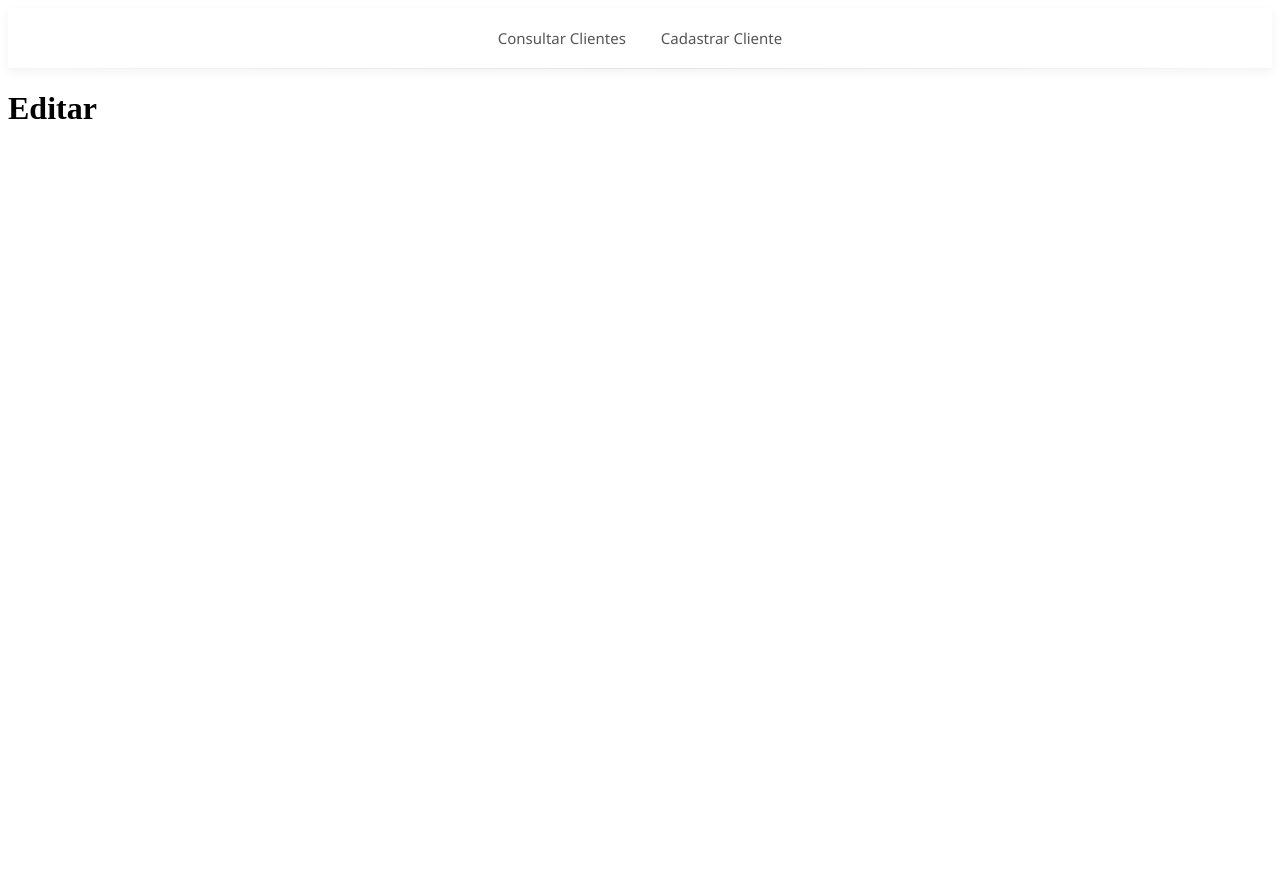
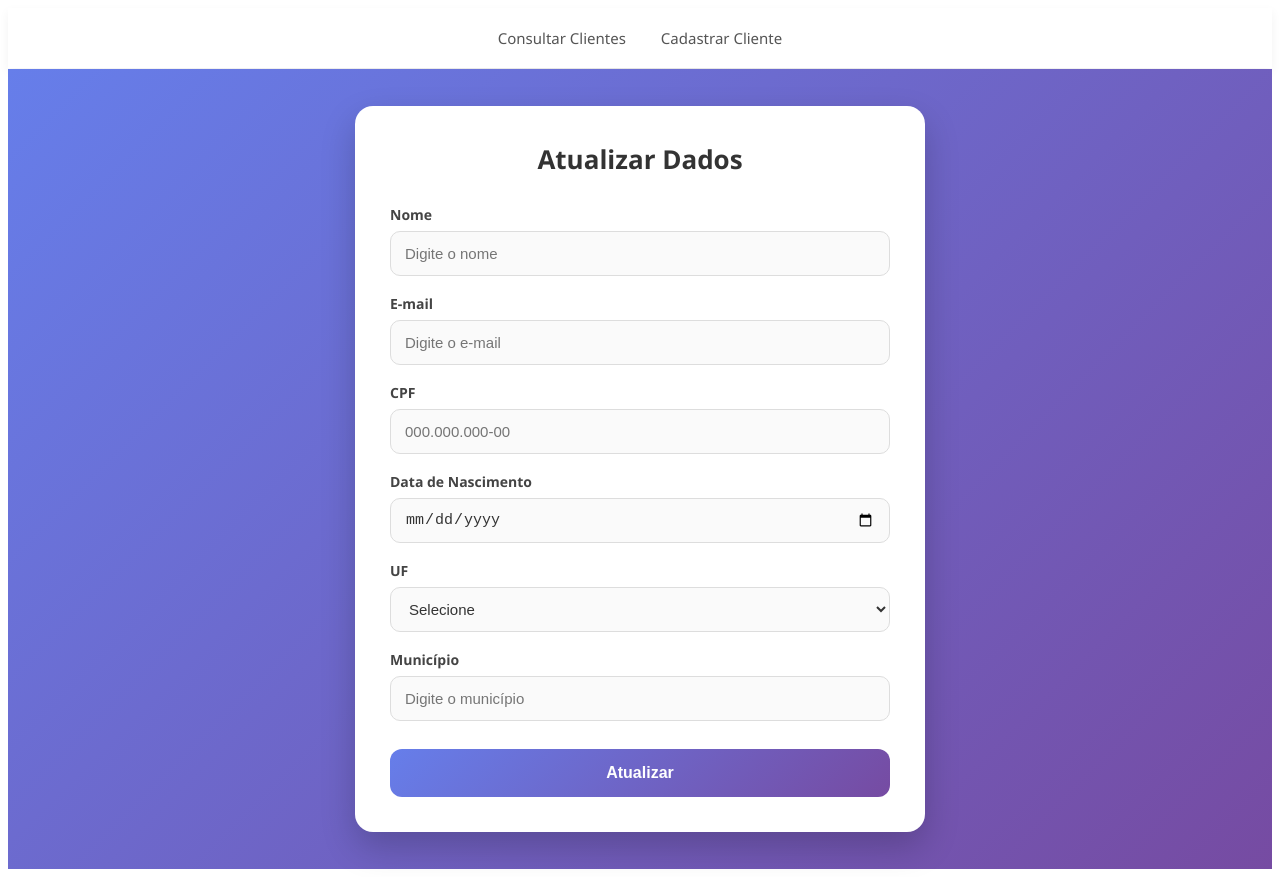
Before and after one commit to felipefaraujo14-hue/crud_pessoas, an Angular app: page /editar/1 in a window 1280 px wide. Before the commit the page ends 800 px from the top, so only its background shows below. Built offline with nearby package versions, Linux system fonts and the light colour scheme.

Commit message:
....................

```diff
--- a/src/app/pessoas/editar/editar.css
+++ b/src/app/pessoas/editar/editar.css
@@ -0,0 +1,90 @@
+/* Fundo centralizado */
+:host {
+    display: flex;
+    justify-content: center;
+    align-items: center;
+    min-height: 100vh;
+    background: linear-gradient(135deg, #667eea, #764ba2);
+    font-family: "Segoe UI", Arial, sans-serif;
+    padding: 20px;
+    box-sizing: border-box;
+  }
+
+  /* Card centralizado */
+  form {
+    width: 100%;
+    max-width: 500px;
+    background: #ffffff;
+    padding: 35px;
+    border-radius: 18px;
+    box-shadow: 0 15px 35px rgba(0, 0, 0, 0.2);
+    display: flex;
+    flex-direction: column;
+    gap: 18px;
+  }
+
+  /* Título */
+  h2 {
+    color: #333333;
+    font-size: 26px;
+    font-weight: 700;
+    text-align: center;
+    margin: 0 0 10px 0;
+    text-align: center;
+  }
+
+  /* Cada grupo de Label + Campo */
+  form > div {
+    display: flex;
+    flex-direction: column;
+    gap: 7px;
+  }
+
+  /* Labels */
+  label {
+    font-size: 14px;
+    font-weight: 600;
+    color: #444444;
+  }
+
+  /* Campos de entrada */
+  input,
+  select {
+    width: 100%;
+    height: 45px;
+    border: 1px solid #ddd;
+    border-radius: 10px;
+    padding: 0 14px;
+    font-size: 15px;
+    background: #fafafa;
+    color: #333;
+    outline: none;
+    box-sizing: border-box;
+    transition: border-color 0.3s, box-shadow 0.3s;
+  }
+
+  input:focus,
+  select:focus {
+    background: #fff;
+    border-color: #667eea;
+    box-shadow: 0 0 0 3px rgba(102, 126, 234, 0.2);
+  }
+
+  /* Botão */
+  button {
+    margin-top: 10px;
+    height: 48px;
+    border: none;
+    border-radius: 12px;
+    background: linear-gradient(135deg, #667eea, #764ba2);
+    color: #ffffff;
+    font-size: 16px;
+    font-weight: 600;
+    cursor: pointer;
+    transition: transform 0.2s, box-shadow 0.2s;
+  }
+
+  button:hover {
+    transform: translateY(-2px);
+    box-shadow: 0 8px 20px rgba(102, 126, 234, 0.4);
+  }
--- a/src/app/pessoas/editar/editar.html
+++ b/src/app/pessoas/editar/editar.html
@@ -1 +1,63 @@
-<h1>Editar</h1>
+<form [formGroup]="formulario" (ngSubmit)="salvar()">
+    <h2>Atualizar Dados</h2>
+  <div>
+    <label for="nome">Nome</label>
+    <input type="text" id="nome" formControlName="nome" placeholder="Digite o nome">
+  </div>
+
+  <div>
+    <label for="email">E-mail</label>
+    <input type="email" id="email" formControlName="email" placeholder="Digite o e-mail">
+  </div>
+
+  <div>
+    <label for="cpf">CPF</label>
+    <input type="text" id="cpf" formControlName="cpf" placeholder="000.000.000-00">
+  </div>
+
+  <div>
+    <label for="dataNascimento">Data de Nascimento</label>
+    <input type="date" id="dataNascimento" formControlName="dataNascimento">
+  </div>
+
+  <div>
+    <label for="uf">UF</label>
+    <select id="uf" formControlName="uf">
+      <option value="">Selecione</option>
+      <option value="AC">AC</option>
+      <option value="AP">AP</option>
+      <option value="AM">AM</option>
+      <option value="PA">PA</option>
+      <option value="RO">RO</option>
+      <option value="RR">RR</option>
+      <option value="TO">TO</option>
+      <option value="AL">AL</option>
+      <option value="BA">BA</option>
+      <option value="CE">CE</option>
+      <option value="MA">MA</option>
+      <option value="PB">PB</option>
+      <option value="PE">PE</option>
+      <option value="PI">PI</option>
+      <option value="RN">RN</option>
+      <option value="SE">SE</option>
+      <option value="DF">DF</option>
+      <option value="GO">GO</option>
+      <option value="MT">MT</option>
+      <option value="MS">MS</option>
+      <option value="ES">ES</option>
+      <option value="MG">MG</option>
+      <option value="RJ">RJ</option>
+      <option value="SP">SP</option>
+      <option value="PR">PR</option>
+      <option value="RS">RS</option>
+      <option value="SC">SC</option>
+    </select>
+  </div>
+
+  <div>
+    <label for="municipio">Município</label>
+    <input type="text" id="municipio" formControlName="municipio" placeholder="Digite o município">
+  </div>
+
+  <button type="submit">Atualizar</button>
+</form>
--- a/src/app/pessoas/editar/editar.ts
+++ b/src/app/pessoas/editar/editar.ts
@@ -1,13 +1,59 @@
-import { Component } from '@angular/core';
+import { Component, OnInit } from '@angular/core';
 import { CommonModule } from '@angular/common';
-import { FormsModule } from '@angular/forms';
-import { Consulta } from '../consulta/consulta';
+import { ActivatedRoute } from '@angular/router';
+import { PessoaService } from '../pessoa.service';
+import { FormBuilder, FormGroup, ReactiveFormsModule } from '@angular/forms';
 
 @Component({
   selector: 'app-editar',
   standalone: true,
-  imports: [],
+  imports: [CommonModule, ReactiveFormsModule],
   templateUrl: './editar.html',
   styleUrl: './editar.css',
 })
-export class Editar {}
+export class Editar implements OnInit {
+
+  id!: number;
+  formulario!: FormGroup;
+
+  constructor(
+    private fb: FormBuilder,
+    private route: ActivatedRoute,
+    private pessoaService: PessoaService
+  ) {}
+
+  ngOnInit() {
+
+    // Cria o formulário
+    this.formulario = this.fb.group({
+      nome: [''],
+      email: [''],
+      cpf: [''],
+      dataNascimento: [''],
+      uf: [''],
+      municipio: ['']
+    });
+
+    // Pega o ID da URL
+    this.id = Number(this.route.snapshot.paramMap.get('id'));
+
+    // Busca o cliente
+    const cliente = this.pessoaService.buscarPorId(this.id);
+
+    // Preenche o formulário
+    if (cliente) {
+      this.formulario.patchValue(cliente);
+    }
+  }
+
+  salvar() {
+
+    const clienteAtualizado = {
+      id: this.id,
+      ...this.formulario.value
+    };
+
+    this.pessoaService.atualizar(clienteAtualizado);
+  }
+
+}
--- a/src/app/pessoas/pessoas.css
+++ b/src/app/pessoas/pessoas.css
@@ -0,0 +1,117 @@
+/* Fundo geral da página */
+:host {
+    display: flex;
+    justify-content: center;
+    align-items: center;
+    min-height: 100vh;
+    background: linear-gradient(135deg, #667eea, #764ba2);
+    font-family: "Segoe UI", Arial, sans-serif;
+    padding: 20px;
+  }
+
+  /* Título do cadastro */
+  h2 {
+    position: absolute;
+    top: 40px;
+    color: white;
+    font-size: 32px;
+    font-weight: 700;
+    letter-spacing: 1px;
+    text-align: center;
+  }
+
+  /* Card do formulário */
+  form {
+    width: 100%;
+    max-width: 550px;
+    background: #ffffff;
+    padding: 35px;
+    border-radius: 18px;
+    box-shadow: 0 15px 35px rgba(0, 0, 0, 0.20);
+    display: flex;
+    flex-direction: column;
+    gap: 18px;
+  }
+
+  /* Cada grupo de campo */
+  form div {
+    display: flex;
+    flex-direction: column;
+    gap: 7px;
+  }
+
+  /* Labels */
+  label {
+    font-size: 14px;
+    font-weight: 600;
+    color: #333;
+  }
+
+  /* Inputs e Select */
+  input,
+  select {
+    width: 100%;
+    height: 45px;
+    border: 1px solid #ddd;
+    border-radius: 10px;
+    padding: 0 14px;
+    font-size: 15px;
+    background: #fafafa;
+    transition: border-color .3s, box-shadow .3s, background .3s;
+    outline: none;
+  }
+
+  /* Quando o usuário clica no campo */
+  input:focus,
+  select:focus {
+    background: #fff;
+    border-color: #667eea;
+    box-shadow: 0 0 0 3px rgba(102, 126, 234, 0.20);
+  }
+
+  /* Placeholder */
+  input::placeholder {
+    color: #999;
+  }
+
+  /* Botão */
+  button {
+    margin-top: 15px;
+    height: 48px;
+    border: none;
+    border-radius: 12px;
+    background: linear-gradient(135deg, #667eea, #764ba2);
+    color: white;
+    font-size: 16px;
+    font-weight: 600;
+    cursor: pointer;
+    transition: transform .2s, box-shadow .2s;
+  }
+
+  /* Efeito ao passar o mouse */
+  button:hover {
+    transform: translateY(-2px);
+    box-shadow: 0 8px 20px rgba(102, 126, 234, 0.40);
+  }
+
+  /* Efeito ao clicar */
+  button:active {
+    transform: scale(.98);
+  }
+
+  /* Responsividade para celular */
+  @media (max-width: 600px) {
+    :host {
+      padding: 15px;
+    }
+
+    h2 {
+      position: static;
+      margin-bottom: 20px;
+      font-size: 25px;
+    }
+
+    form {
+      padding: 25px;
+    }
+  }
--- a/src/app/pessoas/pessoas.ts
+++ b/src/app/pessoas/pessoas.ts
@@ -12,6 +12,8 @@ import { PessoaService } from './pessoa.service';
   styleUrl: './pessoas.css'
 })
 export class Pessoas {
+
+  // Guarda o formulário inteiro.
   formulario: FormGroup;
 
   constructor(
```
